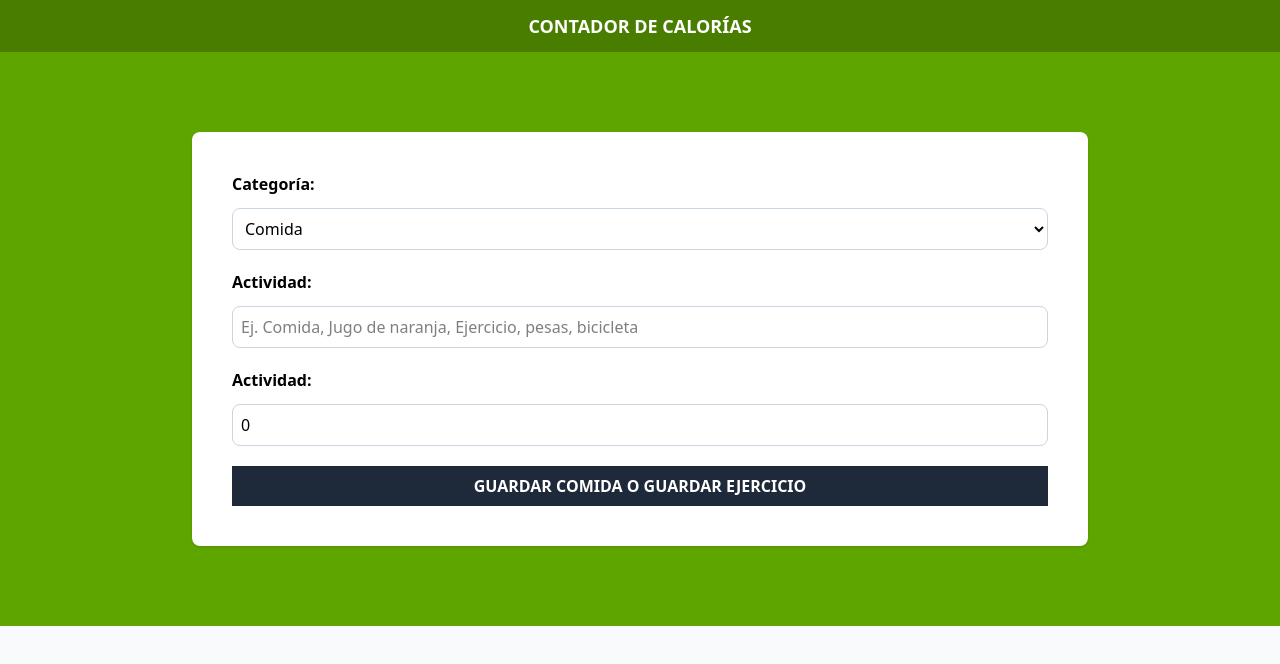
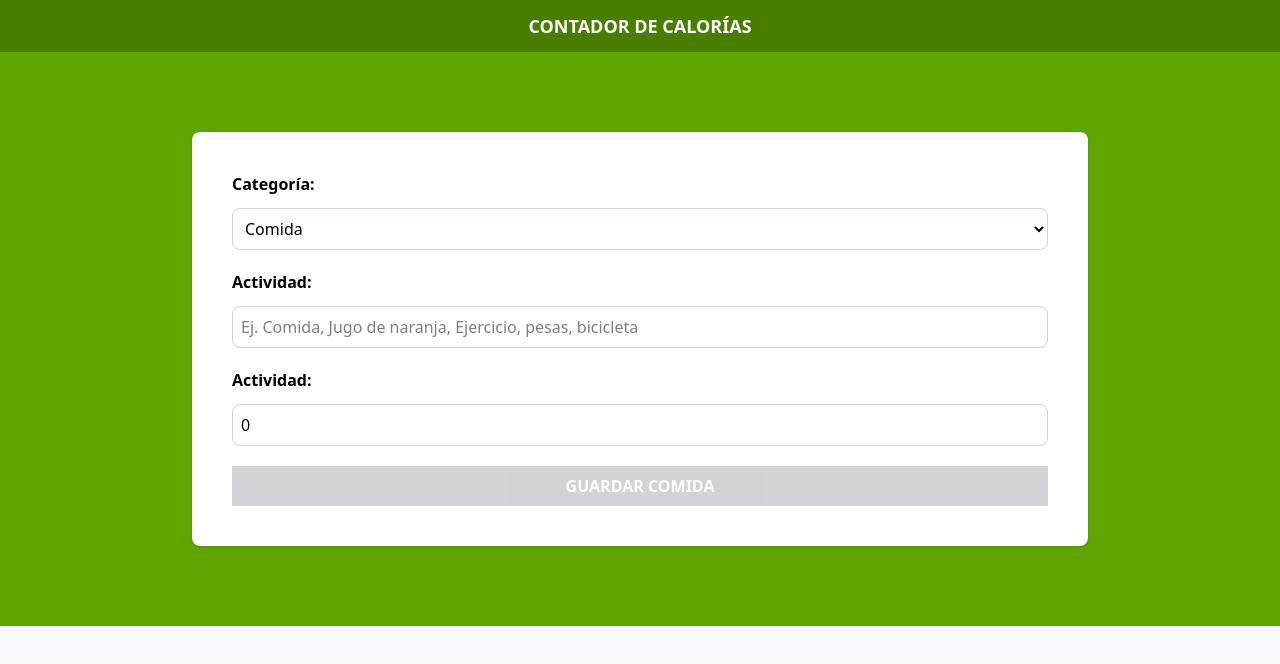
Before and after one commit to chalotorres/Proyecto-Calorie_Tracker, a React (Vite) app: page / in a window 1280 px wide. Shown: the top 664 px of the page. Built offline with nearby package versions, Linux system fonts and the light colour scheme.

Commit message:
Manejo de botón submit y creación del useReducer

```diff
--- a/src/App.tsx
+++ b/src/App.tsx
@@ -1,6 +1,11 @@
+import { useReducer } from "react"
 import Form from "./components/Form"
+import { activityReducer, initialState } from "./reducers/activity-reducer"
 
 function App() {
+
+  const [state, dispatch] = useReducer(activityReducer, initialState)
+
   return (
     <>
       <header className="bg-lime-700 py-3">
@@ -13,7 +18,7 @@ function App() {
       <section className="bg-lime-600 py-20 px-5">
         <div className="max-w-4xl mx-auto">
           <Form
-
+            dispatch={dispatch}
           />
         </div>
       </section>
--- a/src/components/Form.tsx
+++ b/src/components/Form.tsx
@@ -1,8 +1,13 @@
-import { useState, type ChangeEvent } from "react"
+import { useState, type ChangeEvent, type Dispatch, type FormEvent } from "react"
 import type { Activity } from "../types";
 import { categories } from "../data/categories"
+import type { ActivityActions } from "../reducers/activity-reducer";
 
-export default function Form() {
+type FormProps = {
+    dispatch : Dispatch<ActivityActions>
+}
+
+export default function Form({dispatch} : FormProps) {
     const [activity, setActivity] = useState<Activity>({
         category: 1,
         name: '',
@@ -18,8 +23,20 @@ export default function Form() {
         })
     }
 
+    const isValidActivity = () => {
+        const { name, calories } = activity;
+        return name.trim() !== '' && calories > 0;
+    }
+
+    const handleSubmit = (e : FormEvent<HTMLFormElement>) => {
+        e.preventDefault();
+
+        dispatch({ type: "save-activity", payload : { newActivity: activity } })
+    }
+
     return (
-        <form className="space-y-5 bg-white shadow p-10 rounded-lg">
+        <form className="space-y-5 bg-white shadow p-10 rounded-lg"
+              onSubmit={handleSubmit}>
             <div className="grid grid-cols-1 gap-3">
                 <label htmlFor="category" className="font-bold">Categoría:</label>
                 <select className="border border-slate-300 p-2 rounded-lg w-full bg-white"
@@ -63,8 +80,10 @@ export default function Form() {
             </div>
 
             <input type="submit"
-                className="bg-gray-800 hover:bg-gray-900 w-full p-2 font-bold uppercase text-white cursor-pointer"
-                value="Guardar Comida o Guardar ejercicio" id="" />
+                className="bg-gray-800 hover:bg-gray-900 w-full p-2 font-bold uppercase text-white cursor-pointer disabled:opacity-20"
+                value={activity.category === 1 ? 'Guardar Comida' : 'Guardar Ejercicio'}
+                disabled={!isValidActivity()}
+            />
         </form>
     )
 }
--- /dev/null
+++ b/src/reducers/activity-reducer.ts
@@ -0,0 +1,29 @@
+import { act } from "react"
+import type { Activity } from "../types"
+
+export type ActivityActions =
+    { type: 'save-activity', payload: { newActivity : Activity } }
+
+type ActivityState = {
+    activities : Activity[]
+}
+
+export const initialState : ActivityState = {
+    activities: []
+}
+
+export const activityReducer = (
+        state : ActivityState = initialState,
+        action: ActivityActions
+    ) => {
+
+    if (action.type === 'save-activity') {
+        // Lógica para actualizar el state
+        return {
+            ...state,
+            activities : [...state.activities, action.payload.newActivity]
+        }
+    }
+
+    return state
+}
```
